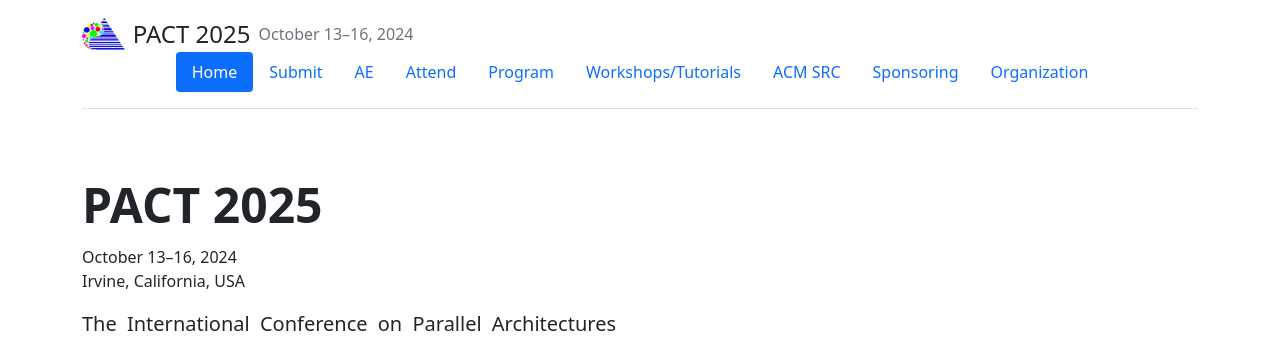
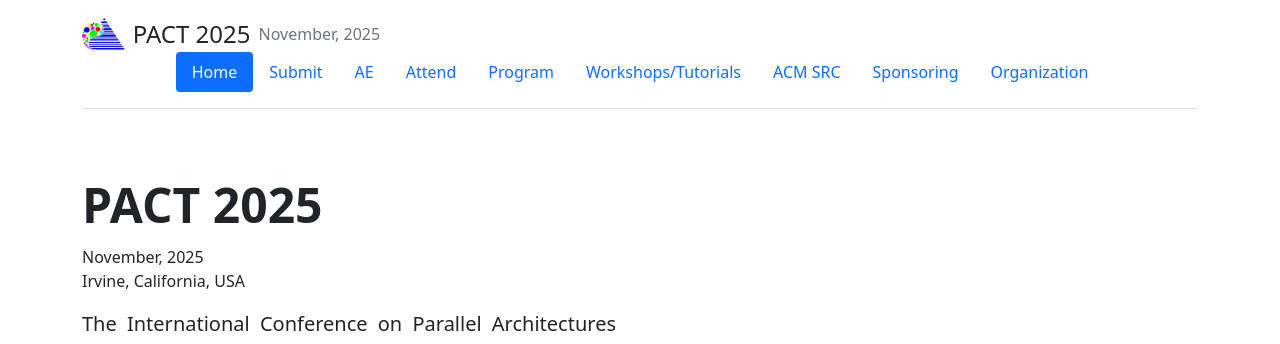
Before and after one commit to pact2025/pact2025.github.io, a Jekyll site: the page built from index.html, in a window 1280 px wide and 900 px high. Shown: the top 344 px of the window. Built offline with Jekyll 4.4.1, drawn with Linux system fonts in a browser that asks for light colours.

Commit message:
Update vars.yaml

```diff
--- a/_data/vars.yaml
+++ b/_data/vars.yaml
@@ -1,2 +1,2 @@
 
-conf_dates: October 13–16, 2024
+conf_dates: November, 2025
```
